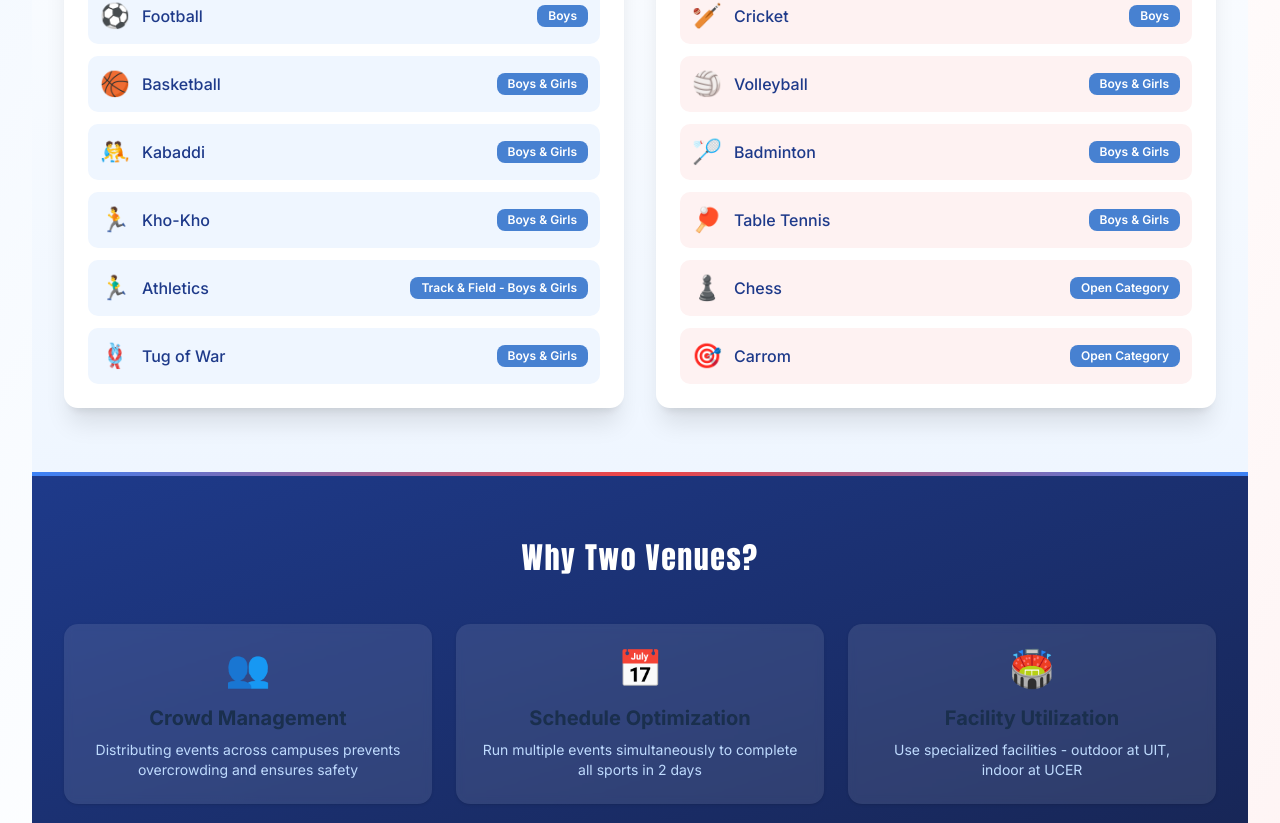
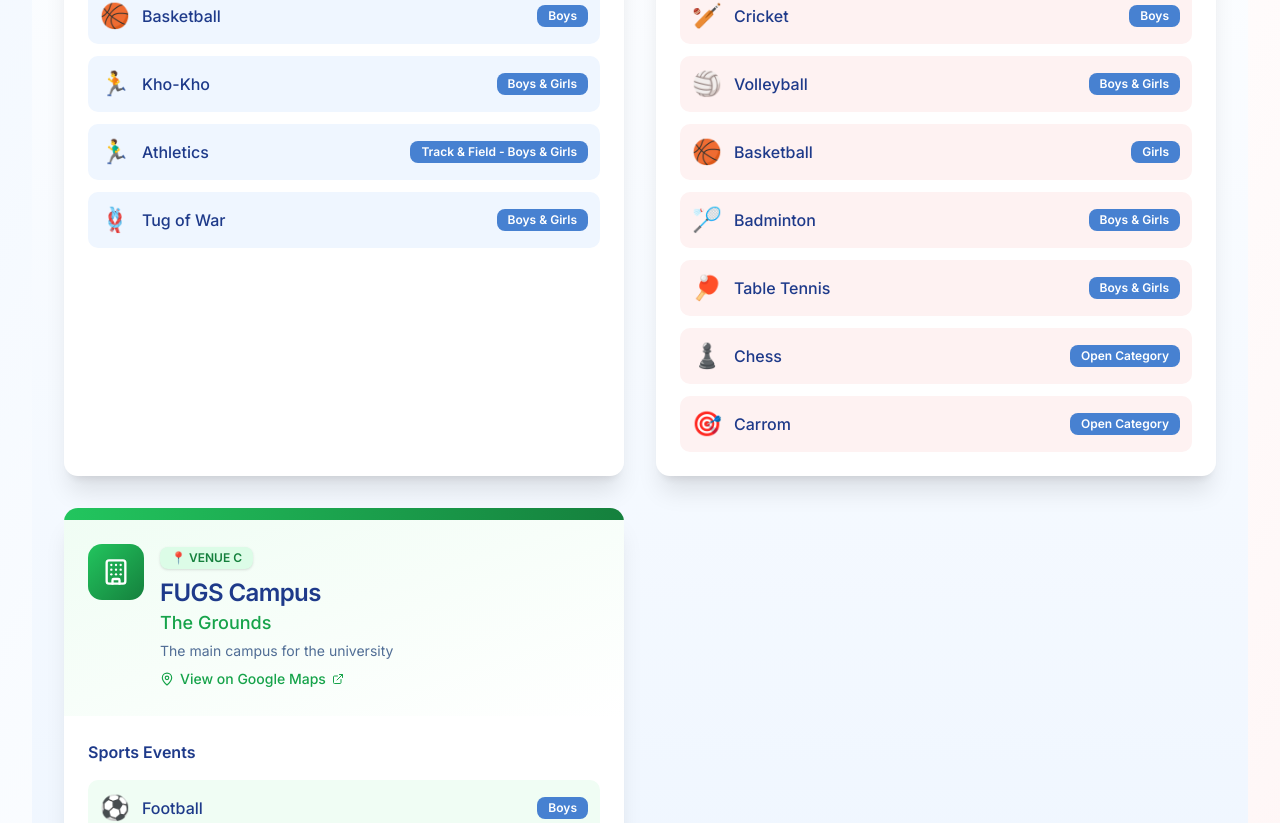
Before and after one commit to Adarsh240-feb/Udaan-UGI, a React (Vite) app: page /venues in a window 1280 px wide. Shown: the part 805-1628 px from the top of the page. Built offline with nearby package versions, Linux system fonts and the light colour scheme; no server answers; a web font is replaced by a local one.

Commit message:
Details and Major UI update

```diff
--- a/src/pages/Ceremony.jsx
+++ b/src/pages/Ceremony.jsx
@@ -1,3 +1,4 @@
+import React from 'react';
 import { Clock, Calendar, Flag, Flame, Music, Trophy, Users, PartyPopper, Award } from 'lucide-react';
 import { Card, CardContent, CardHeader, CardTitle } from '../components/ui/card';
 import { Badge } from '../components/ui/badge';
@@ -20,6 +21,31 @@ const closingEvents = [
 ];
 
 export default function Ceremony() {
+  // Auto-scroll effect
+  React.useEffect(() => {
+    let scrollInterval;
+    let direction = 'down';
+    const scrollStep = 2; // px per tick
+    const scrollDelay = 30; // ms per tick
+    function scrollLoop() {
+      const maxScroll = document.documentElement.scrollHeight - window.innerHeight;
+      if (direction === 'down') {
+        if (window.scrollY < maxScroll) {
+          window.scrollBy(0, scrollStep);
+        } else {
+          direction = 'up';
+        }
+      } else {
+        if (window.scrollY > 0) {
+          window.scrollBy(0, -scrollStep);
+        } else {
+          direction = 'down';
+        }
+      }
+    }
+    scrollInterval = setInterval(scrollLoop, scrollDelay);
+    return () => clearInterval(scrollInterval);
+  }, []);
   return (
     <div className="min-h-screen">
       {/* Hero Section */}
--- a/src/pages/Home.jsx
+++ b/src/pages/Home.jsx
@@ -9,21 +9,20 @@ import { Card, CardContent } from '../components/ui/card';
 const sections = [
   { icon: Target, title: 'Vision & Objective', desc: 'Mission and goals of UDAAN', path: '/about', color: 'bg-red-500' },
   { icon: Users, title: 'Participating Teams', desc: 'The 8-team formula', path: '/teams', color: 'bg-blue-500' },
-  { icon: MapPin, title: 'Venues', desc: 'UIT & UCER campuses', path: '/venues', color: 'bg-green-500' },
+  { icon: MapPin, title: 'Venues', desc: 'UGI campuses', path: '/venues', color: 'bg-green-500' },
   { icon: Trophy, title: 'Tournament Format', desc: 'Knockout system', path: '/tournament', color: 'bg-yellow-500' },
   { icon: Zap, title: 'Sports Events', desc: '12+ sports categories', path: '/sports', color: 'bg-purple-500' },
   { icon: BookOpen, title: 'Rules & Regulations', desc: 'Technical handbook', path: '/rules', color: 'bg-pink-500' },
   { icon: Flame, title: 'Athletics', desc: 'Track & Field events', path: '/athletics', color: 'bg-orange-500' },
   { icon: Award, title: 'Awards', desc: 'Medals & trophies', path: '/awards', color: 'bg-cyan-500' },
-  { icon: Shield, title: 'Committee', desc: 'Roles & responsibilities', path: '/committee', color: 'bg-indigo-500' },
-  { icon: Calendar, title: 'Registration', desc: 'Selection & fees', path: '/registration', color: 'bg-teal-500' },
+  { icon: Shield, title: 'Organizers', desc: 'Roles & responsibilities', path: '/committee', color: 'bg-indigo-500' },
   { icon: PartyPopper, title: 'Ceremony', desc: 'Opening & closing', path: '/ceremony', color: 'bg-rose-500' },
 ];
 
 const stats = [
   { value: '12+', label: 'Sports' },
   { value: '8', label: 'Teams' },
-  { value: '1280+', label: 'Athletes' },
+  { value: '1120+', label: 'Athletes' },
   { value: '2', label: 'Days' },
 ];
 
@@ -218,7 +217,7 @@ export default function Home() {
               {[
                 { icon: Trophy, value: '🏅', label: 'Gold, Silver, Bronze' },
                 { icon: Award, value: '📜', label: 'Certificates for All' },
-                { icon: Users, value: '1280+', label: 'Athletes' },
+                { icon: Users, value: '1120+', label: 'Athletes' },
                 { icon: Zap, value: '12+', label: 'Sports Events' },
               ].map((item, i) => (
                 <div
--- a/src/pages/Rules.jsx
+++ b/src/pages/Rules.jsx
@@ -61,19 +61,19 @@ const sportsRules = [
       'Tie-Breaker: 3 minutes Overtime (OT)'
     ]
   },
-  {
-    sport: 'Kabaddi',
-    icon: '🤼',
-    category: 'Boys & Girls',
-    format: 'Open weight (College level)',
-    duration: '15 mins — 5 min break — 15 mins',
-    rules: [
-      'Raid Time: 30 Seconds strict',
-      'Bonus Line: Active when opposition has 6 or more defenders',
-      'Super Tackle: 2 Points awarded',
-      'Lobby: Active only after a touch'
-    ]
-  },
+  // {
+  //   sport: 'Kabaddi',
+  //   icon: '🤼',
+  //   category: 'Boys & Girls',
+  //   format: 'Open weight (College level)',
+  //   duration: '15 mins — 5 min break — 15 mins',
+  //   rules: [
+  //     'Raid Time: 30 Seconds strict',
+  //     'Bonus Line: Active when opposition has 6 or more defenders',
+  //     'Super Tackle: 2 Points awarded',
+  //     'Lobby: Active only after a touch'
+  //   ]
+  // },
   {
     sport: 'Kho-Kho',
     icon: '🏃',
--- a/src/pages/Sports.jsx
+++ b/src/pages/Sports.jsx
@@ -9,7 +9,6 @@ const sportsData = [
   { sport: 'Volleyball', category: 'Girls', venue: 'UIT', teams: 8, squad: 7, total: 56, icon: '🏐' },
   { sport: 'Basketball', category: 'Girls', venue: 'UIT', teams: 8, squad: 6, total: 48, icon: '🏀' },
   { sport: 'Basketball', category: 'Boys', venue: 'UCER', teams: 8, squad: 6, total: 48, icon: '🏀' },
-  { sport: 'Kabaddi', category: 'Boys & Girls', venue: 'UIT', teams: 16, squad: 10, total: 160, icon: '🤼' },
   { sport: 'Kho-Kho', category: 'Boys & Girls', venue: 'UIT', teams: 16, squad: 10, total: 160, icon: '🏃' },
   { sport: 'Tug of War', category: 'Boys & Girls', venue: 'UIT', teams: 16, squad: 9, total: 144, icon: '🪢' },
   { sport: 'Badminton', category: 'Boys & Girls', venue: 'UCER', teams: 16, squad: 4, total: 64, icon: '🏸' },
@@ -210,7 +209,7 @@ export default function Sports() {
               </div>
               <div className="bg-white/10 dark:bg-gray-700/50 backdrop-blur-sm rounded-xl p-4">
                 <p className="text-sm text-blue-300 dark:text-gray-400">Total</p>
-                <p className="text-3xl font-bold text-yellow-400">~1,280</p>
+                <p className="text-3xl font-bold text-yellow-400">~1,120</p>
               </div>
             </div>
             <p className="text-blue-300 dark:text-gray-400 text-sm">
--- a/src/pages/Venues.jsx
+++ b/src/pages/Venues.jsx
@@ -9,9 +9,7 @@ const venueA = {
   color: 'from-blue-500 to-blue-700',
   mapUrl: 'https://maps.app.goo.gl/obzDrBkn1Gi5MQN2A',
   sports: [
-    { name: 'Football', category: 'Boys', icon: '⚽' },
-    { name: 'Basketball', category: 'Boys & Girls', icon: '🏀' },
-    { name: 'Kabaddi', category: 'Boys & Girls', icon: '🤼' },
+    { name: 'Basketball', category: 'Boys', icon: '🏀' },
     { name: 'Kho-Kho', category: 'Boys & Girls', icon: '🏃' },
     { name: 'Athletics', category: 'Track & Field - Boys & Girls', icon: '🏃‍♂️' },
     { name: 'Tug of War', category: 'Boys & Girls', icon: '🪢' }
@@ -27,10 +25,23 @@ const venueB = {
   sports: [
     { name: 'Cricket', category: 'Boys', icon: '🏏' },
     { name: 'Volleyball', category: 'Boys & Girls', icon: '🏐' },
+    { name: 'Basketball', category: 'Girls', icon: '🏀' },
     { name: 'Badminton', category: 'Boys & Girls', icon: '🏸' },
     { name: 'Table Tennis', category: 'Boys & Girls', icon: '🏓' },
     { name: 'Chess', category: 'Open Category', icon: '♟️' },
     { name: 'Carrom', category: 'Open Category', icon: '🎯' }
+  ]
+};
+
+const venueC = {
+  name: 'FUGS Campus',
+  subtitle: 'The Grounds',
+  description: 'The main campus for the university',
+  color: 'from-green-500 to-green-700',
+  mapUrl: 'https://maps.app.goo.gl/NfQfBEiqsr2dDizx6',
+  sports: [
+    { name: 'Football', category: 'Boys', icon: '⚽' },
+
   ]
 };
 
@@ -63,7 +74,7 @@ export default function Venues() {
           <div className="flex flex-col sm:flex-row flex-wrap justify-center gap-4 sm:gap-8 text-center">
             <div className="flex items-center justify-center gap-2 animate-fade-in-up">
               <MapPin className="w-4 sm:w-5 h-4 sm:h-5 text-blue-600 dark:text-blue-400" />
-              <span className="text-sm sm:text-base text-muted-foreground">2 Campuses</span>
+              <span className="text-sm sm:text-base text-muted-foreground">3 Campuses</span>
             </div>
             <div className="flex items-center justify-center gap-2 animate-fade-in-up delay-100">
               <Zap className="w-4 sm:w-5 h-4 sm:h-5 text-red-600 dark:text-red-400" />
@@ -186,6 +197,58 @@ export default function Venues() {
                 </div>
               </CardContent>
             </Card>
+
+            {/* Venue C - FUGS */}
+            <Card className="border-0 shadow-xl overflow-hidden animate-fade-in-up delay-400 dark:bg-gray-800">
+              <div className={`h-2 sm:h-3 bg-gradient-to-r ${venueC.color}`} />
+              <CardHeader className="bg-gradient-to-br from-green-50 to-white dark:from-gray-800 dark:to-gray-900 p-4 sm:p-6">
+                <div className="flex flex-col sm:flex-row items-start gap-3 sm:gap-4">
+                  <div className={`w-10 sm:w-12 md:w-14 h-10 sm:h-12 md:h-14 rounded-lg sm:rounded-xl bg-gradient-to-br ${venueC.color} flex items-center justify-center`}>
+                    <Building className="w-5 sm:w-6 md:w-7 h-5 sm:h-6 md:h-7 text-white" />
+                  </div>
+                  <div className="flex-1">
+                    <Badge className="bg-green-100 dark:bg-green-900/30 text-green-700 dark:text-green-400 mb-2 text-[10px] sm:text-xs">📍 VENUE C</Badge>
+                    <a
+                      href={venueC.mapUrl}
+                      target="_blank"
+                      rel="noopener noreferrer"
+                      className="group flex items-center gap-2 hover:opacity-80 transition-opacity"
+                    >
+                      <CardTitle className="text-lg sm:text-xl md:text-2xl text-blue-900 dark:text-white group-hover:text-green-600 dark:group-hover:text-green-400 transition-colors">
+                        {venueC.name}
+                      </CardTitle>
+                      <ExternalLink className="w-4 h-4 text-green-500 opacity-0 group-hover:opacity-100 transition-opacity" />
+                    </a>
+                    <p className="text-sm sm:text-base md:text-lg text-green-600 dark:text-green-400 font-medium">{venueC.subtitle}</p>
+                    <p className="text-xs sm:text-sm text-muted-foreground mt-1">{venueC.description}</p>
+                    <a
+                      href={venueC.mapUrl}
+                      target="_blank"
+                      rel="noopener noreferrer"
+                      className="inline-flex items-center gap-1.5 mt-2 text-xs sm:text-sm text-green-600 dark:text-green-400 hover:text-green-800 dark:hover:text-green-300 font-medium transition-colors"
+                    >
+                      <MapPin className="w-3.5 h-3.5" />
+                      View on Google Maps
+                      <ExternalLink className="w-3 h-3" />
+                    </a>
+                  </div>
+                </div>
+              </CardHeader>
+              <CardContent className="pt-4 sm:pt-6 p-4 sm:p-6">
+                <h4 className="font-semibold text-blue-900 dark:text-white mb-3 sm:mb-4 text-sm sm:text-base">Sports Events</h4>
+                <div className="space-y-2 sm:space-y-3">
+                  {venueC.sports.map((sport, index) => (
+                    <div key={index} className="flex items-center justify-between p-2 sm:p-3 bg-green-50 dark:bg-green-900/30 rounded-lg hover:bg-green-100 dark:hover:bg-green-900/50 transition-colors">
+                      <div className="flex items-center gap-2 sm:gap-3">
+                        <span className="text-lg sm:text-2xl">{sport.icon}</span>
+                        <span className="font-medium text-blue-900 dark:text-white text-xs sm:text-sm md:text-base">{sport.name}</span>
+                      </div>
+                      <Badge variant="secondary" className="text-[10px] sm:text-xs">{sport.category}</Badge>
+                    </div>
+                  ))}
+                </div>
+              </CardContent>
+            </Card>
           </div>
         </div>
       </section>
```
